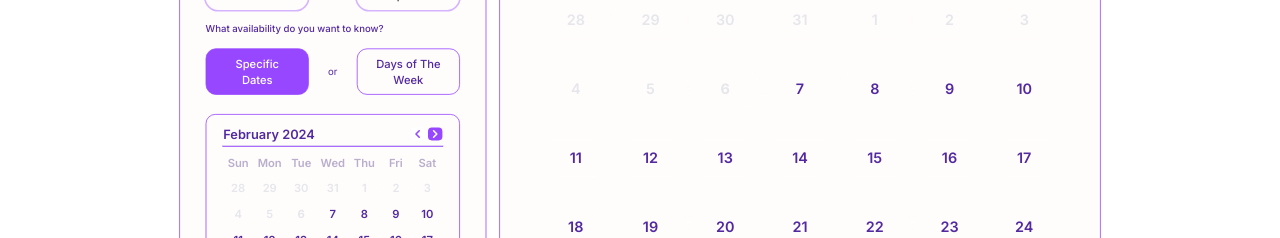
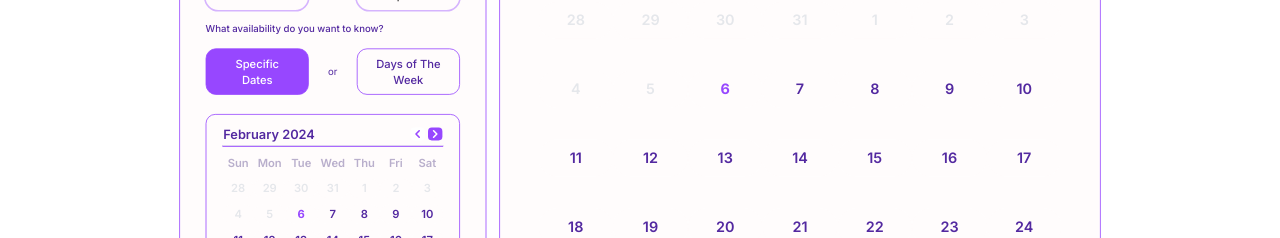
Before and after one commit to project-weave/weave-ui, a Next.js app: page / in a window 1280 px wide. Shown: the part 714-952 px from the top of the page. Built offline with nearby package versions, Linux system fonts and the light colour scheme.

Commit message:
fix: fixed one day ahead calendar bug

```diff
--- a/src/app/(event)/new/page.tsx
+++ b/src/app/(event)/new/page.tsx
@@ -6,9 +6,10 @@ import EventForm from "@/components/event-form";
 import { AvailabilityType, EventDate } from "@/store/availabilityGridStore";
 import { format, startOfToday } from "date-fns";
 import { useState } from "react";
+import useToday from "@/hooks/useToday";
 
 export default function NewEvent() {
-  const today = startOfToday();
+  const today = useToday();
 
   const [currentCalendarMonth, setCurrentCalendarMonth] = useState(format(today, MONTH_FORMAT));
   const [selectedDates, setSelectedDates] = useState(new Set<EventDate>());
--- a/src/components/event-date-calendar.tsx
+++ b/src/components/event-date-calendar.tsx
@@ -1,5 +1,6 @@
 "use client";
 import useDragSelect from "@/hooks/useDragSelect";
+import useToday from "@/hooks/useToday";
 import { cn } from "@/lib/utils";
 import { EventDate } from "@/store/availabilityGridStore";
 import { EVENT_DATE_FORMAT } from "@/store/availabilityGridStore";
@@ -19,7 +20,7 @@ import {
 } from "date-fns";
 import { motion } from "framer-motion";
 import { ChevronLeft, ChevronRight } from "lucide-react";
-import React, { Dispatch, SetStateAction, useEffect, useState } from "react";
+import React, { Dispatch, SetStateAction, useEffect, useRef, useState } from "react";
 
 import { Button } from "./ui/button";
 
@@ -68,7 +69,7 @@ const EventDateCalendar = ({
   size,
   visibleEventDates
 }: EventDateCalendarProps) => {
-  const [today] = useState(new Date());
+  const today = useToday();
 
   let defaultMonth = isViewMode ? format(parseISO(earliestSelectedDate), MONTH_FORMAT) : format(today, MONTH_FORMAT);
   if (currentMonthOverride !== undefined) {
@@ -284,7 +285,7 @@ const EventDateCalendar = ({
                     isViewMode &&
                       !isDayVisible &&
                       isDaySelected && {
-                        "bg-primary/40 hover:bg-primary/60": isToday(day),
+                        "bg-primary/40 hover:bg-primary/60": isToday(new Date()),
                         "border-l-0": !isPrevDayVisible && isPrevDaySelected && day.getDay() !== 0,
                         "border-primary-light bg-accent-light text-secondary hover:bg-accent": true,
                         "border-r-0": !isNextDayVisible && isNextDaySelected && day.getDay() !== 6
--- /dev/null
+++ b/src/hooks/useToday.tsx
@@ -0,0 +1,12 @@
+import { startOfToday } from "date-fns";
+import { useEffect, useState } from "react";
+
+export default function useToday() {
+  const [today, setToday] = useState<Date>(new Date());
+
+  useEffect(() => {
+    setToday(startOfToday());
+  }, []);
+
+  return today;
+}
```
